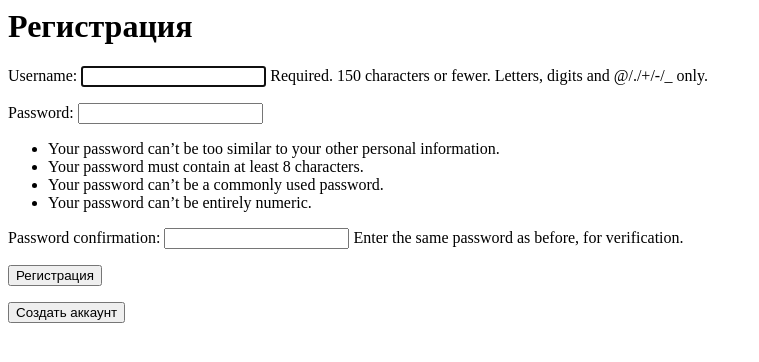
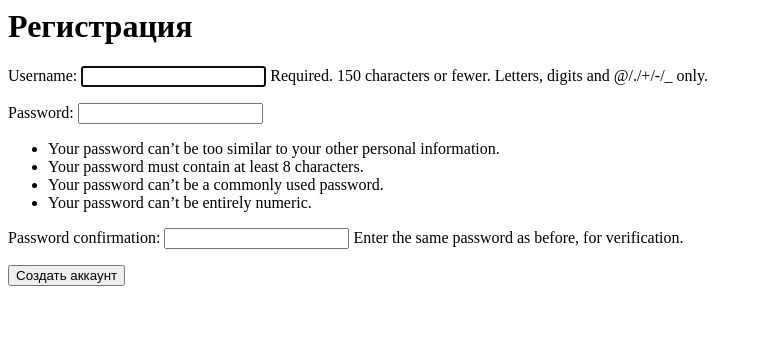
Before and after one commit to FrozenQxc/Django, a Django app: page /signup/ in a window 1280 px wide. Shown: the top 362 px of the page, without its empty margins (0-759 px from the left). Run offline with Django 4.2, Linux system fonts and the light colour scheme.

Commit message:
регистрация

```diff
--- a/todowo/todo/templates/todo/singnupuser.html
+++ b/todowo/todo/templates/todo/singnupuser.html
@@ -1,10 +1,7 @@
 <h1>Регистрация</h1>
 
 <form method='POST'>
+    {% csrf_token %}
 {{ form.as_p }}
-<button type='submit'>Регистрация</button>
+<button type='submit'>Cоздать аккаунт</button>
 </form>
-
-
-
-<input type="submit" value="Cоздать аккаунт" class="btn btn-primary">
```
